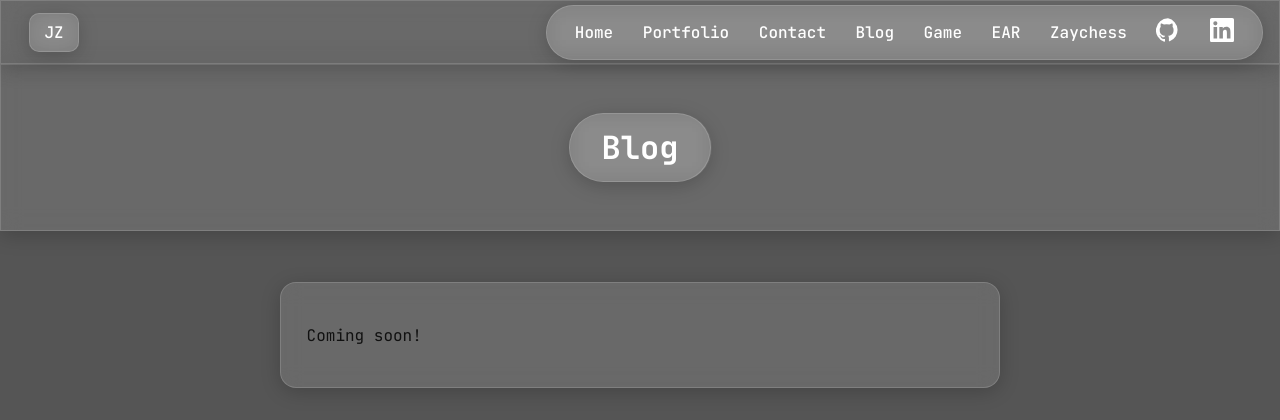
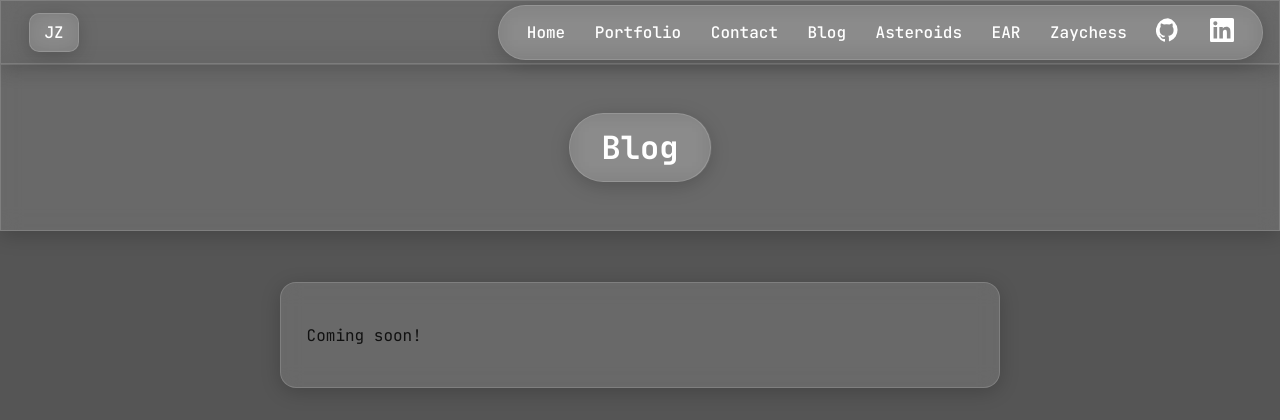
Before and after one commit to Jerenemy/website, a Flask app: page /blog in a window 1280 px wide. Shown: the top 420 px of the page. Run offline with Flask 3, Linux system fonts and the light colour scheme.

Commit message:
changed header name

```diff
--- a/app/templates/_nav.html
+++ b/app/templates/_nav.html
@@ -15,7 +15,7 @@
     <a href="{{ url_for('public.index') }}#contact">Contact</a>
     <!-- separate pages -->
     <a href="{{ url_for('public.blog') }}">Blog</a>
-    <a href="{{ url_for('public.game') }}">Game</a>
+    <a href="{{ url_for('public.game') }}">Asteroids</a>
     <a href="/ear/">EAR</a>
     <a href="{{ url_for('public.zaychess') }}">Zaychess</a>
 
```
